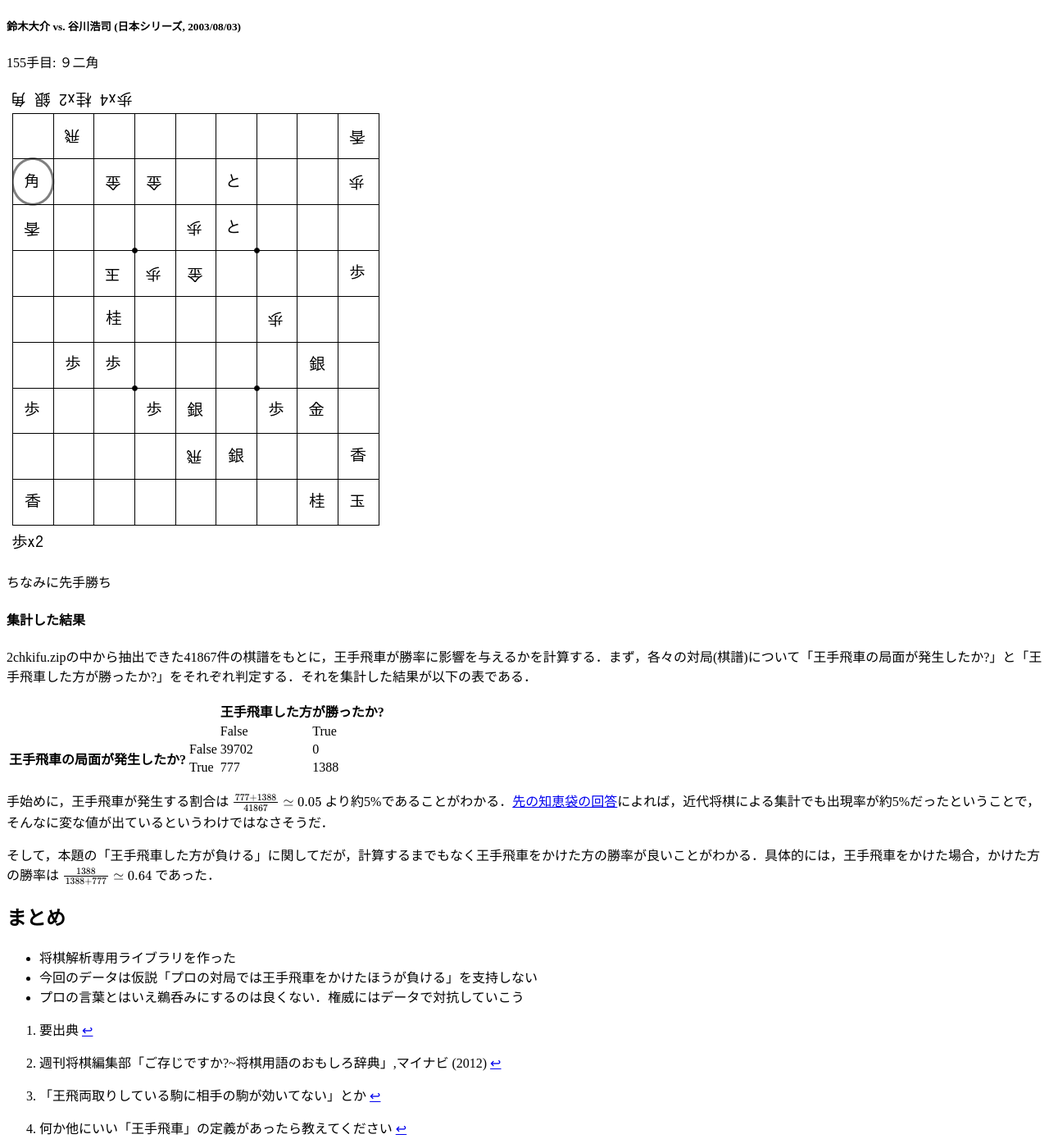
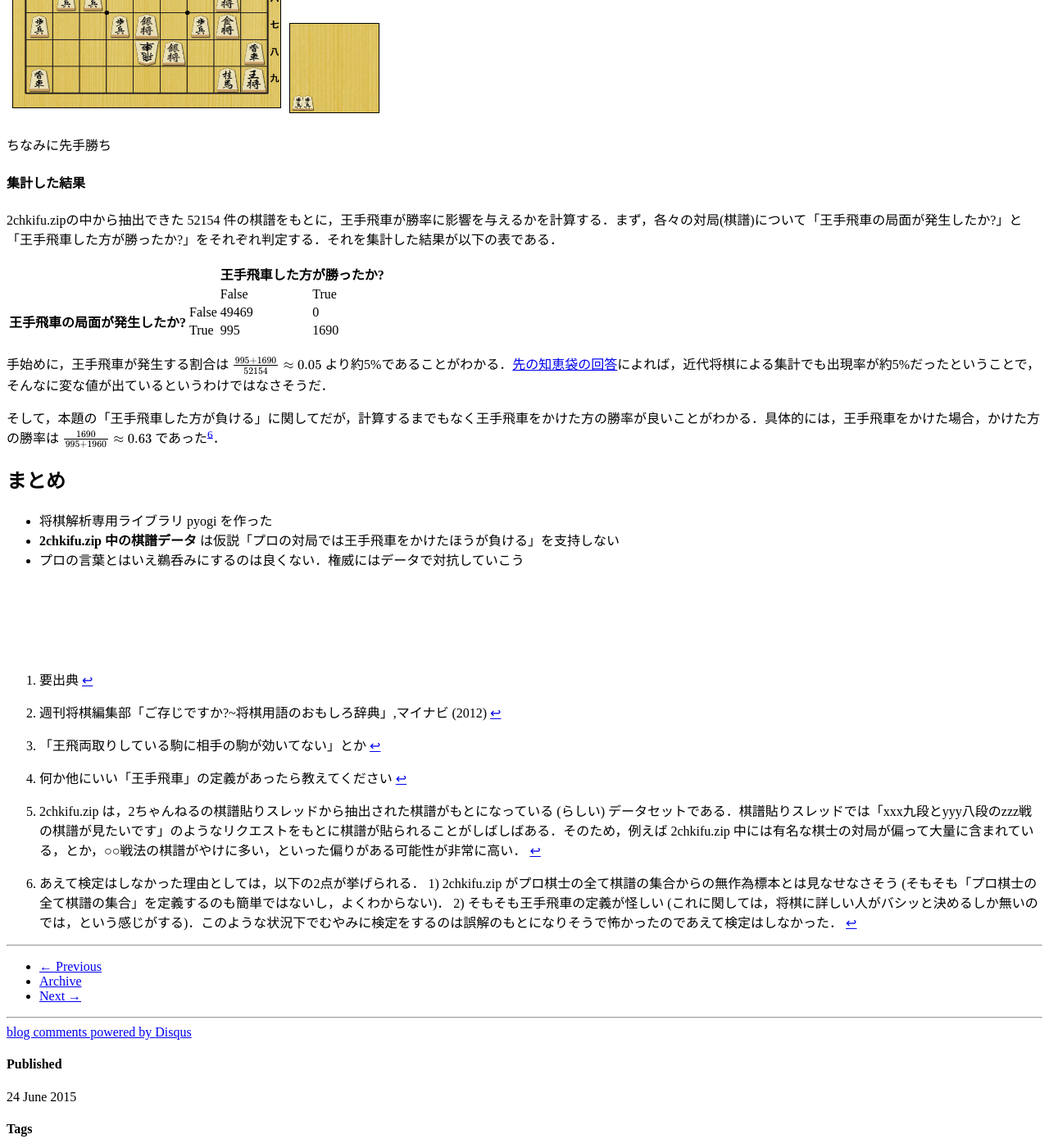
Before and after one commit to tosh1ki/tosh1ki.github.com, a Jekyll site: the page built from _posts/2015-06-24-searchfork.md, in a window 1280 px wide and 1400 px high, scrolled down 2867 px. Shown: the whole window at 82% size. Built offline with Jekyll 4.4.1, drawn with Linux system fonts in a browser that asks for light colours; formulas are drawn with MathJax 3; comment, search, counter and statistics services are not loaded; some of the changed text lies outside the part shown.

Commit message:
Update searchfork

```diff
--- a/_posts/2015-06-24-searchfork.md
+++ b/_posts/2015-06-24-searchfork.md
@@ -7,13 +7,19 @@
 ---
 {% include JB/setup %}
 
+UPDATED : 2015-11-28, pyogiの[アップデート](https://github.com/tosh1ki/pyogi/tree/8e727fce12e296ce503921104f94fb33d7da4f0e)に基づく図と数字などの一部差し替え
+
+<br>
+<br>
+<br>
+
 将棋ニコ生などで頻繁に聞く[^ref]**「プロの対局では王手飛車をかけたほうが負ける」**というジンクス(格言?)が本当なのかを自作の将棋解析ライブラリを使って確かめる．
 
 [^ref]: 要出典
 
 ## 「プロの試合では王手飛車をかけたほうが負ける」とは
 
-Wikipediaの「[両取り](https://ja.wikipedia.org/wiki/%E4%B8%A1%E5%8F%96%E3%82%8A)」の項目には，以下のように書いてある．
+Wikipedia の「[両取り](https://ja.wikipedia.org/wiki/%E4%B8%A1%E5%8F%96%E3%82%8A)」の項目には，以下のように書いてある．
 
 > 棋士同士の対局の場合は、「王手飛車をかけた方が負ける」という言葉もある（棋士は王手飛車になる可能性まで踏まえて指しているため）。
 
@@ -31,11 +37,11 @@
 ## 「王手飛車」の定義
 まず始めに「王手飛車」の定義をきちんとしておく必要がある．
 
-「王手飛車」は単に「王手飛車取り」を指す用語である．では言葉通りにある駒が相手の王と飛車に効いている局面だけをカウントすればよいのかというと，そうではない．この理由を見るために，以下の局面図を見て欲しい．
+「王手飛車」は本来(?)，単に「王手飛車取り」を指す用語である．では言葉通りに「ある駒が相手の王と飛車に効いている局面」だけをカウントすればよいのかというと，話はそう簡単ではない．この理由を見るために，以下の局面図を見て欲しい．
 
-![単に両取り](/image/2015-06-24/forking0.png)
+![単に両取り](/image/2015-06-24/forking0_v2.png)
 
-これは「羽生善治 vs. 谷川浩司 (王位戦, 2003/09/08)」の77手目☗４二角成の局面である．この局面では，先手の指した手によって馬の効きが王と飛車にあたっているが，後手は次に☖同玉と取るため，王も飛車も取っていないという状況になる．単に「ある駒が相手の王手と飛車に効いている局面」を検索すると，こういった局面が大量にヒットしてしまう．
+これは「羽生善治 vs. 谷川浩司 (王位戦, 2003/09/08)」の77手目☗４二角成の局面である．この局面では，先手の指した手によって馬の効きが王と飛車にあたっているが，後手は次に☖同玉と取るため，結局，王も飛車も取ることができない．単に「ある駒が相手の王と飛車に効いている局面」を検索すると，こういった局面が大量にヒットしてしまう．しかし，「プロの対局では王手飛車をかけたほうが負ける」という格言のコンテキストでは，こういった場面はおそらく考慮されていない．
 
 ということで今回の疑問を解決するためにあたり，**「王手飛車」をどう定義して抽出するかが割と難しい問題である**ことがわかる．この問題を回避するために，色々な「王手飛車」の定義が考えられる[^iroiro]．今回は，どちらかの棋士が以下の両方の条件を満たす手を指したとき，その棋士が「王手飛車」をした，と定義することにする．
 
@@ -52,16 +58,18 @@
 
 ### 将棋解析専用ライブラリ pyogi
 
-王手飛車を検出する，となると駒の効きをきちんと取り扱う必要がでてくるため，アドホックに書いたプログラムで簡単に確かめる，ということが厳しいと予想できる．そこで，将棋解析専用のライブラリをPythonでざっくり作った．
+王手飛車を検出する，となると駒の効きをきちんと取り扱う必要がでてくるため，アドホックに書いたプログラムで簡単に確かめる，ということが厳しいと予想できる．そこで，将棋解析専用のライブラリを Python でざっくり作った．
 
 * [tosh1ki/pyogi - GitHub](https://github.com/tosh1ki/pyogi)
 
-この記事に貼ってある局面図もこのライブラリを使って描画している．更にKI2->CSAの変換など色々な機能を鋭意実装中．**issue, プルリク大歓迎**
+この記事に貼ってある局面図もこのライブラリを使って描画している．
 
 今回は，`pyogi` のサンプルコードの中にある `search_forking_pro.py` を使って集計を行う．集計の詳細については GitHub 内のコードを見て欲しい．
 
 ### 使用したデータ
-[2chkifu.zip](https://code.google.com/p/zipkifubrowser/downloads/detail?name=2chkifu.zip&can=2&q=)を使う．
+[2chkifu.zip](https://code.google.com/p/zipkifubrowser/downloads/detail?name=2chkifu.zip&can=2&q=)を使う．ここで，このデータは偏ったデータである可能性があるということを注意する必要がある[^bias]．以降の文章で所々で微妙な言い回しをしているのは，「データセットが偏ってるかも知れない」という懸念が原因である．
+
+[^bias]: 2chkifu.zip は，2ちゃんねるの棋譜貼りスレッドから抽出された棋譜がもとになっている (らしい) データセットである．棋譜貼りスレッドでは「xxx九段とyyy八段のzzz戦の棋譜が見たいです」のようなリクエストをもとに棋譜が貼られることがしばしばある．そのため，例えば 2chkifu.zip 中には有名な棋士の対局が偏って大量に含まれている，とか，○○戦法の棋譜がやけに多い，といった偏りがある可能性が非常に高い．
 
 ### 結果
 
@@ -71,19 +79,19 @@
 ##### 島朗 vs. 三浦弘行 (順位戦, 2003/09/05)
 38手目: ３五角
 
-![島vs三浦](/image/2015-06-24/forking1.png)
+![島vs三浦](/image/2015-06-24/forking1_v2.png)
 
 ちなみに後手勝ち
 
 ##### 鈴木大介 vs. 谷川浩司 (日本シリーズ, 2003/08/03)
 155手目: ９二角
 
-![鈴木vs谷川](/image/2015-06-24/forking2.png)
+![鈴木vs谷川](/image/2015-06-24/forking2_v2.png)
 
 ちなみに先手勝ち
 
 #### 集計した結果
-2chkifu.zipの中から抽出できた41867件の棋譜をもとに，王手飛車が勝率に影響を与えるかを計算する．まず，各々の対局(棋譜)について「王手飛車の局面が発生したか?」と「王手飛車した方が勝ったか?」をそれぞれ判定する．それを集計した結果が以下の表である．
+2chkifu.zipの中から抽出できた 52154 件の棋譜をもとに，王手飛車が勝率に影響を与えるかを計算する．まず，各々の対局(棋譜)について「王手飛車の局面が発生したか?」と「王手飛車した方が勝ったか?」をそれぞれ判定する．それを集計した結果が以下の表である．
 
 <table>
   <tr>
@@ -100,22 +108,31 @@
   <tr>
     <th rowspan="2"> 王手飛車の局面が発生したか? </th>
     <td>False</td>
-    <td>39702</td>
+    <td>49469</td>
     <td>0</td>
   </tr>
   <tr>
     <td>True</td>
-    <td>777</td>
-    <td>1388</td>
+    <td>995</td>
+    <td>1690</td>
   </tr>
 </table>
 
-手始めに，王手飛車が発生する割合は $\frac{777 + 1388}{41867} \simeq 0.05$ より約5%であることがわかる．[先の知恵袋の回答](http://detail.chiebukuro.yahoo.co.jp/qa/question_detail/q1395585673)によれば，近代将棋による集計でも出現率が約5%だったということで，そんなに変な値が出ているというわけではなさそうだ．
+手始めに，王手飛車が発生する割合は $\frac{995 + 1690}{52154} \approx 0.05$ より約5%であることがわかる．[先の知恵袋の回答](http://detail.chiebukuro.yahoo.co.jp/qa/question_detail/q1395585673)によれば，近代将棋による集計でも出現率が約5%だったということで，そんなに変な値が出ているというわけではなさそうだ．
 
-そして，本題の「王手飛車した方が負ける」に関してだが，計算するまでもなく王手飛車をかけた方の勝率が良いことがわかる．具体的には，王手飛車をかけた場合，かけた方の勝率は $\frac{1388}{1388 + 777} \simeq 0.64$ であった．
+そして，本題の「王手飛車した方が負ける」に関してだが，計算するまでもなく王手飛車をかけた方の勝率が良いことがわかる．具体的には，王手飛車をかけた場合，かけた方の勝率は $\frac{1690}{995 + 1960} \approx 0.63$ であった[^testing]．
+
+[^testing]: あえて検定はしなかった理由としては，以下の2点が挙げられる． 1) 2chkifu.zip がプロ棋士の全て棋譜の集合からの無作為標本とは見なせなさそう (そもそも「プロ棋士の全て棋譜の集合」を定義するのも簡単ではないし，よくわからない)． 2) そもそも王手飛車の定義が怪しい (これに関しては，将棋に詳しい人がバシッと決めるしか無いのでは，という感じがする)．このような状況下でむやみに検定をするのは誤解のもとになりそうで怖かったのであえて検定はしなかった．
 
 
 ## まとめ
-* 将棋解析専用ライブラリを作った
-* 今回のデータは仮説「プロの対局では王手飛車をかけたほうが負ける」を支持しない
+* 将棋解析専用ライブラリ pyogi を作った
+* **2chkifu.zip 中の棋譜データ** は仮説「プロの対局では王手飛車をかけたほうが負ける」を支持しない
 * プロの言葉とはいえ鵜呑みにするのは良くない．権威にはデータで対抗していこう
+
+
+<br>
+<br>
+<br>
+<br>
+<br>
```
Also changed, not shown: image/2015-06-24/forking0_v2.png (added), image/2015-06-24/forking1_v2.png (added), image/2015-06-24/forking2_v2.png (added).
